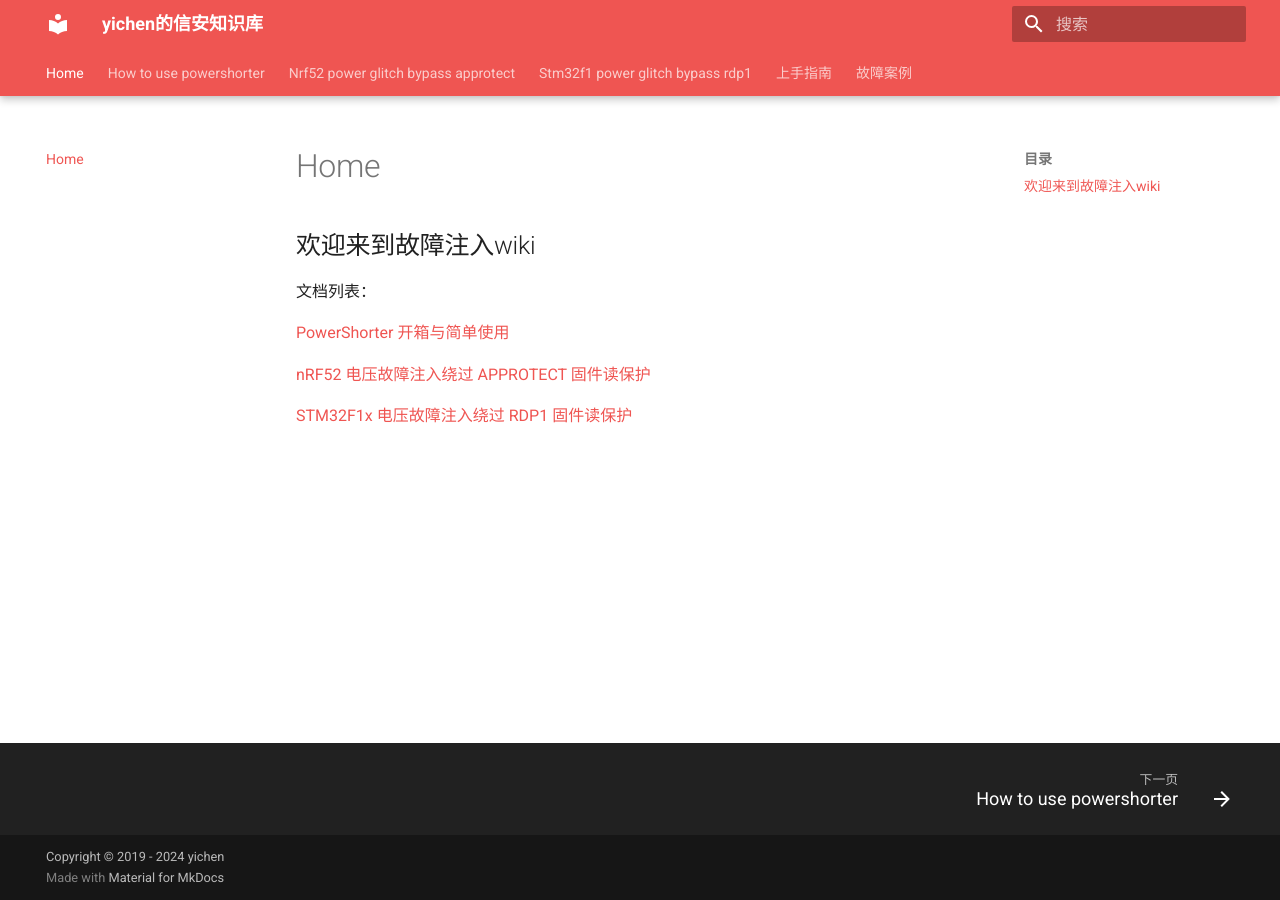
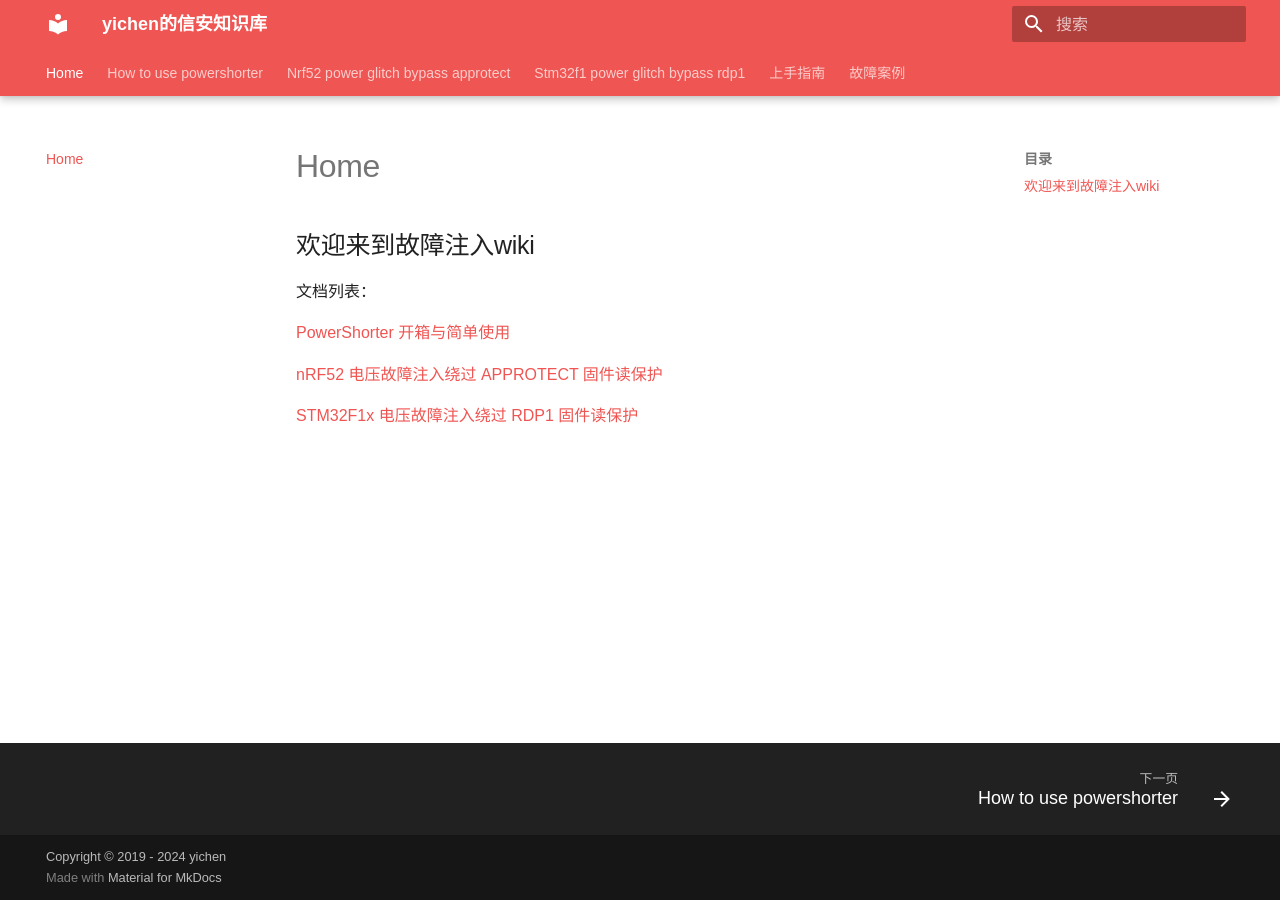
Before and after one commit to yichen115/yichen115.github.io, an MkDocs documentation site: the page built from docs/index.md, in a window 1280 px wide. Built offline with MkDocs 1.6.1 and Material for MkDocs 9.7.7, drawn with Linux system fonts in a browser that asks for light colours; a style sheet for code colours, icons or effects is not loaded.

Commit message:
update css

```diff
--- /dev/null
+++ b/docs/stylesheets/extra.css
@@ -0,0 +1,9 @@
+body {
+      font-family: "LXGW WenKai", sans-serif;
+      /* Lite version */
+      /* font-family: "LXGW WenKai Lite", sans-serif; */
+      /* TC version */
+      /* font-family: "LXGW WenKai TC", sans-serif; */
+      /* Screen version */
+      /* font-family: "LXGW WenKai Screen", sans-serif; */
+    }
--- a/mkdocs.yml
+++ b/mkdocs.yml
@@ -4,9 +4,6 @@
 site_author: "yichen"
 theme:
   name: 'material'
-  font:
-    text: 'Roboto'
-    code: 'Roboto Mono'
   palette:
     primary: 'red'
     accent: 'red'
@@ -42,3 +39,7 @@
   - attr_list
   - md_in_html
   - nl2br
+
+extra_css:
+  - stylesheets/extra.css # 自定义CSS
+  - https://cdn.jsdelivr.net/npm/lxgw-wenkai-webfont@1.1.0/style.css
```
